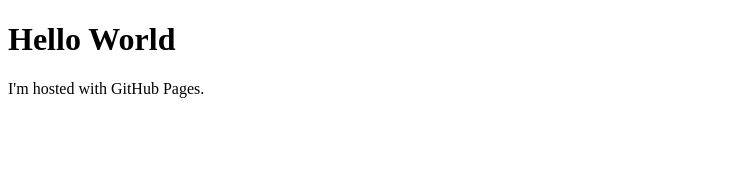
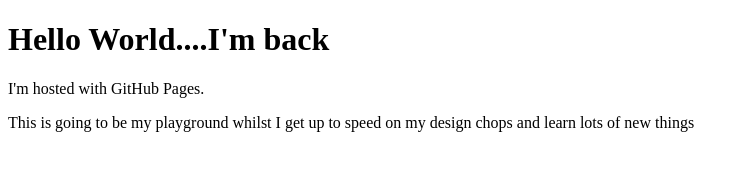
Before and after one commit to TobyHowarth/github.io, a plain HTML site: page index.html in a window 1280 px wide. Shown: the whole page, without its empty margins (0-749 px from the left). Drawn offline with Linux system fonts and the light colour scheme.

Commit message:
Index update
More personal intro

```diff
--- a/index.html
+++ b/index.html
@@ -1,7 +1,8 @@
 <!DOCTYPE html>
 <html>
   <body>
-    <h1>Hello World</h1>
+    <h1>Hello World....I'm back</h1>
     <p>I'm hosted with GitHub Pages.</p>
+    <p>This is going to be my playground whilst I get up to speed on my design chops and learn lots of new things</p>
   </body>
 </html>
```
